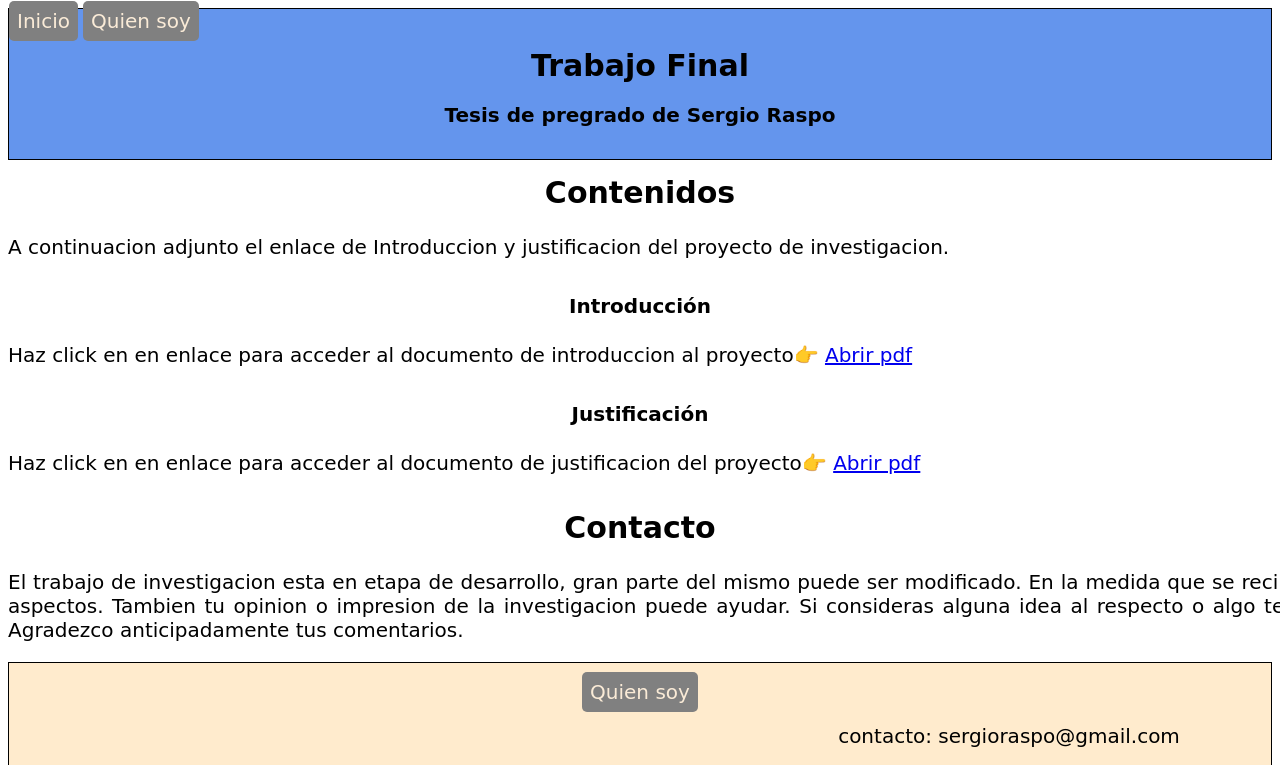
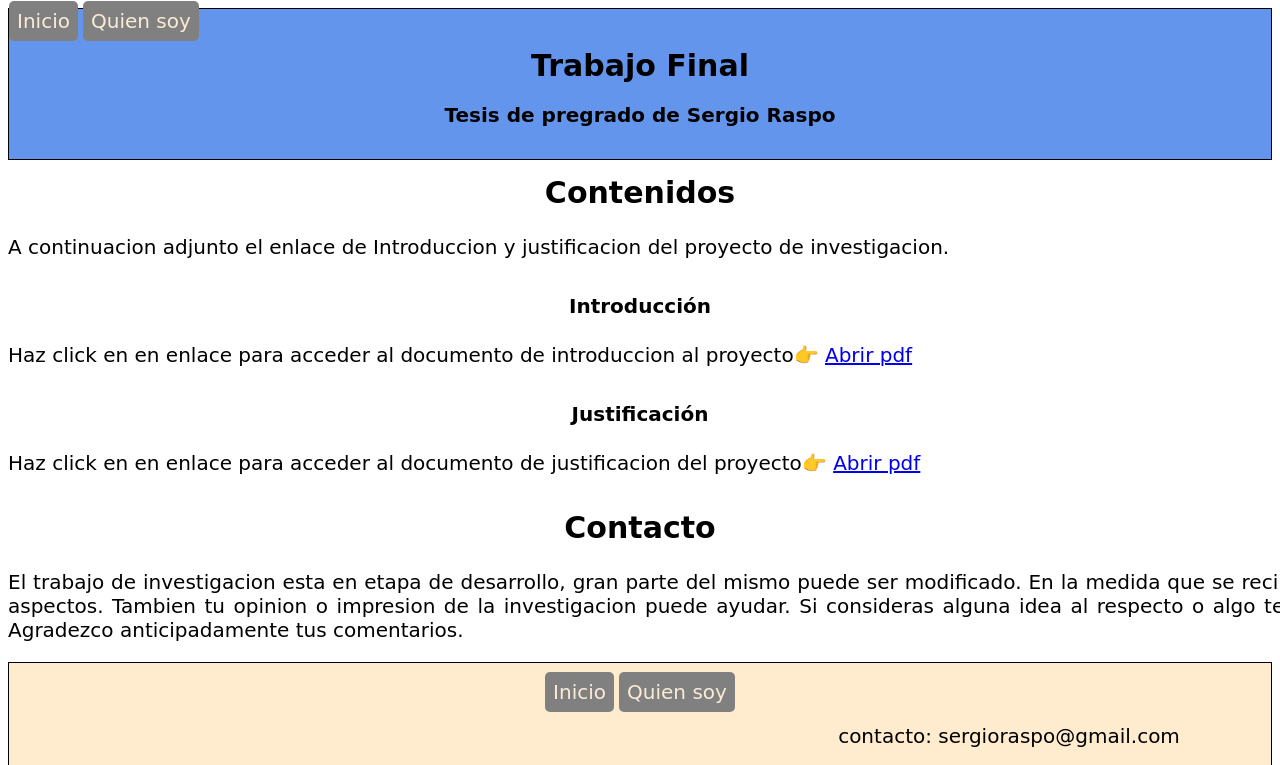
Before and after one commit to sergioraspo/webencuesta, a plain HTML site: page fundamento.html in a window 1280 px wide. Shown: the top 765 px of the page. Drawn offline with Linux system fonts and the light colour scheme; a web font is replaced by a local one.

Commit message:
cambios menores

```diff
--- a/fundamento.html
+++ b/fundamento.html
@@ -45,7 +45,7 @@
     </article>
     <footer>
         <nav>
-
+            <a href="index.html" class="nav-ref">Inicio</a>
             <a href="quiensoy.html" class="nav-ref">Quien soy</a>
         </nav>
         <p class="ultimo">contacto: sergioraspo@gmail.com</p>
```
